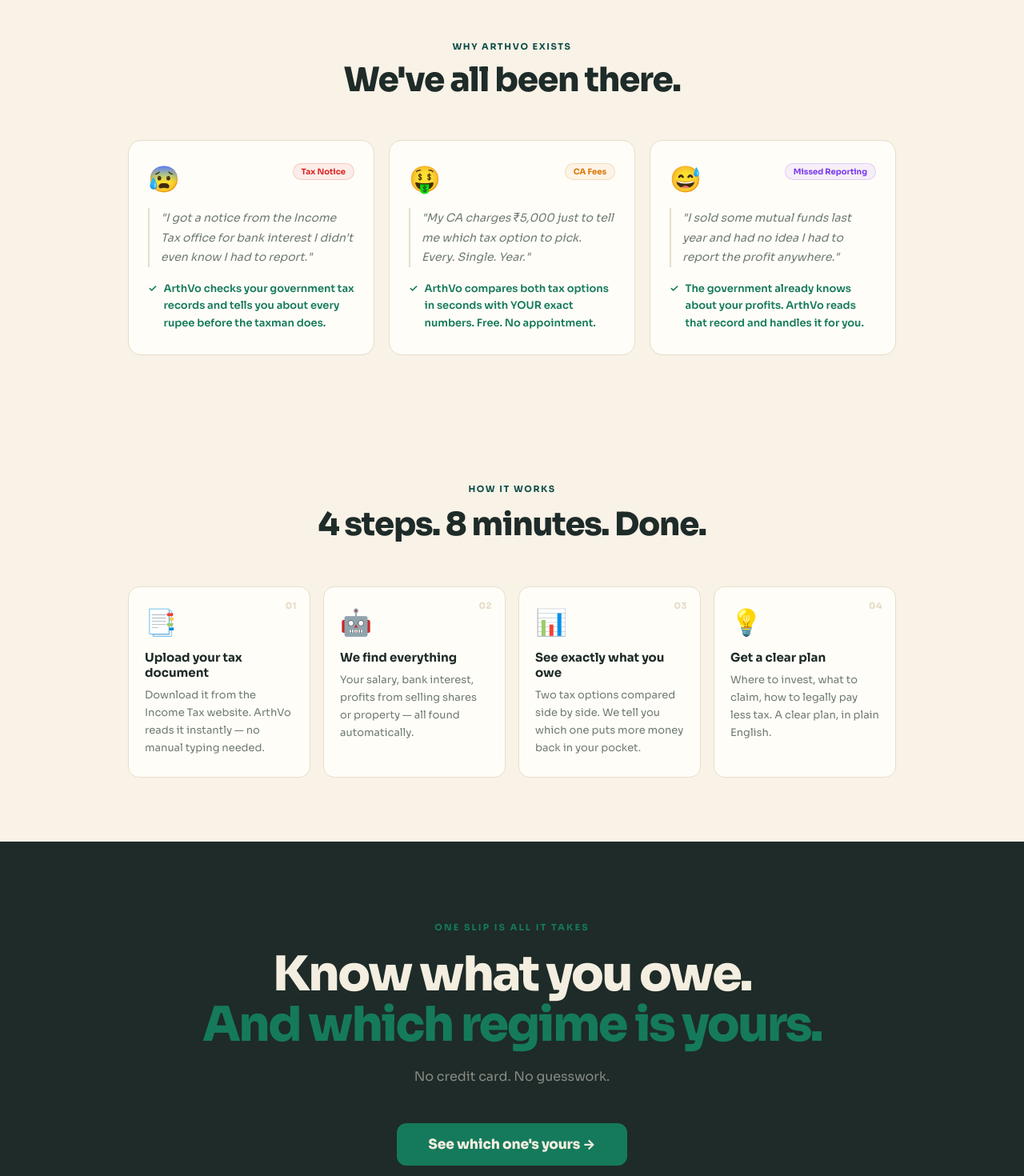
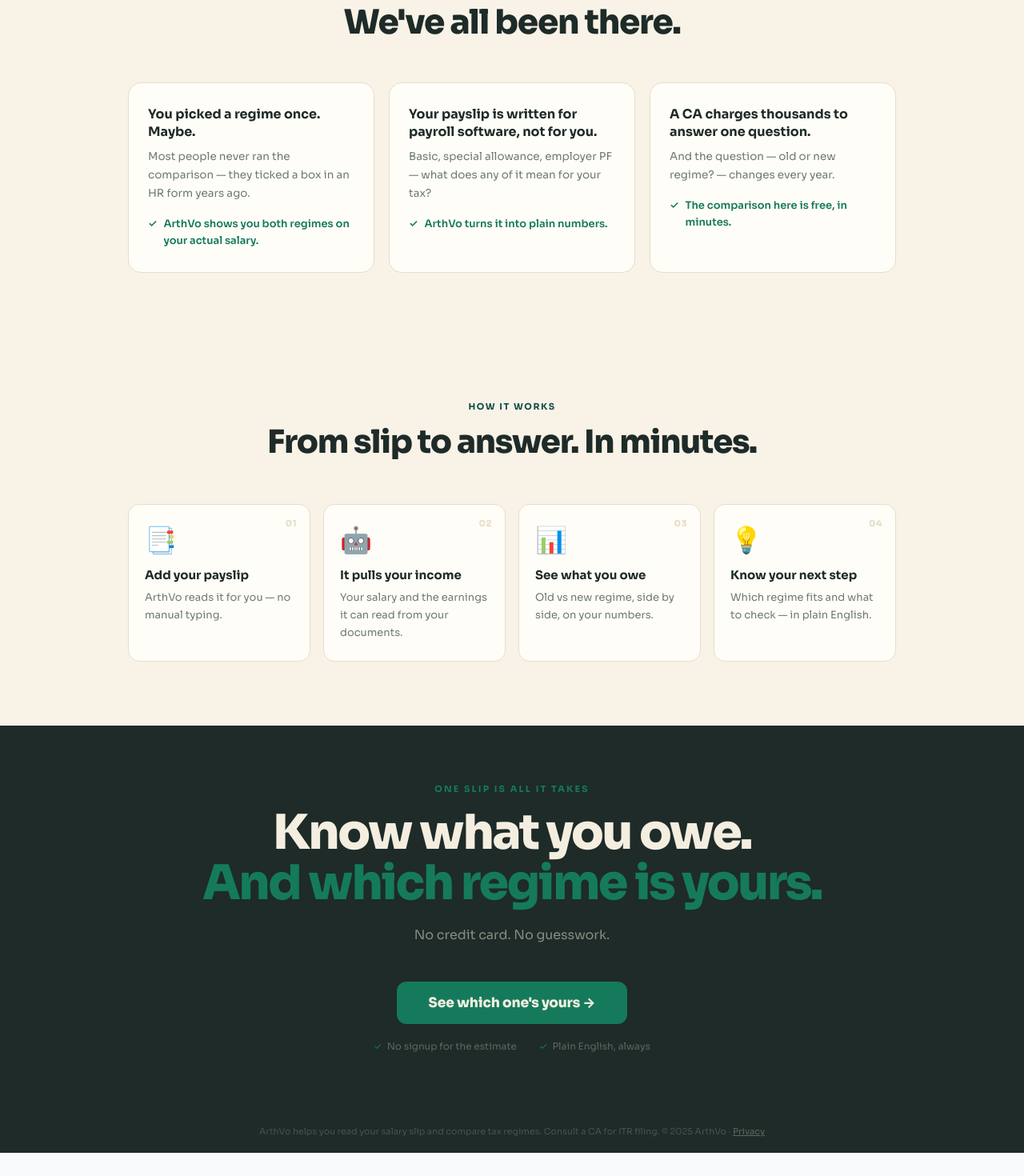
Before and after one commit to kartiktripathi29-design/arthsaathi, a Next.js app: page / in a window 1280 px wide. Shown: the part 1100-2570 px from the top of the page at 80% size. After the commit the page ends 2541 px from the top, so only its background shows below. Built offline with nearby package versions, Linux system fonts and the light colour scheme.

Commit message:
feat(landing): honest pain section and how-it-works, close spacing gaps, prune dead CSS
Co-Authored-By: Claude Opus 4.8 <noreply@anthropic.com>

```diff
--- a/src/app/page.tsx
+++ b/src/app/page.tsx
@@ -31,10 +31,8 @@ export default function LandingPage() {
         .pain-card{transition:transform 0.2s,box-shadow 0.2s}
         .pain-card:hover{transform:translateY(-4px);box-shadow:0 12px 40px rgba(14,77,71,0.1)}
         @keyframes fadeUp{from{opacity:0;transform:translateY(20px)}to{opacity:1;transform:translateY(0)}}
-        @keyframes wiggle{0%,100%{transform:rotate(-2deg)}50%{transform:rotate(2deg)}}
         .fu{animation:fadeUp 0.7s cubic-bezier(0.16,1,0.3,1) both}
         .d2{animation-delay:0.2s}.d3{animation-delay:0.35s}.d4{animation-delay:0.5s}
-        .wobble:hover{animation:wiggle 0.3s ease}
         .salary-input:focus{outline:none;border-color:var(--teal)!important;box-shadow:0 0 0 3px rgba(14,77,71,0.12)}
         .highlight{position:relative;display:inline-block}
         .highlight::after{content:'';position:absolute;bottom:4px;left:0;width:100%;height:6px;background:var(--tint);z-index:-1;border-radius:2px}
@@ -102,7 +100,7 @@ export default function LandingPage() {
       </div>
 
       {/* Demo */}
-      <div style={{ maxWidth:860, margin:'0 auto', padding:'8px 48px 56px' }}>
+      <div style={{ maxWidth:860, margin:'0 auto', padding:'8px 48px 24px' }}>
         <div style={{ textAlign:'center', marginBottom:16 }}>
           <span style={{ fontSize:10, color:T.faint, fontWeight:700, letterSpacing:'0.25em', textTransform:'uppercase' as const }}>See it in action</span>
         </div>
@@ -112,7 +110,7 @@ export default function LandingPage() {
       </div>
 
       {/* Pain section */}
-      <div style={{ padding:'80px 52px', background:T.paper }}>
+      <div style={{ padding:'40px 52px 80px', background:T.paper }}>
         <div style={{ maxWidth:960, margin:'0 auto' }}>
           <div style={{ textAlign:'center', marginBottom:52 }}>
             <div style={{ fontSize:11, color:T.teal, fontWeight:700, letterSpacing:'0.15em', textTransform:'uppercase' as const, marginBottom:12 }}>Why ArthVo exists</div>
@@ -124,35 +122,26 @@ export default function LandingPage() {
           <div style={{ display:'grid', gridTemplateColumns:'repeat(3,1fr)', gap:18 }}>
             {[
               {
-                emoji: '😰',
-                pain: '"I got a notice from the Income Tax office for bank interest I didn\'t even know I had to report."',
-                fix: 'ArthVo checks your government tax records and tells you about every rupee before the taxman does.',
-                tag: 'Tax Notice',
-                tagColor: '#DC2626',
+                statement: 'You picked a regime once. Maybe.',
+                body: 'Most people never ran the comparison — they ticked a box in an HR form years ago.',
+                answer: 'ArthVo shows you both regimes on your actual salary.',
               },
               {
-                emoji: '🤑',
-                pain: '"My CA charges ₹5,000 just to tell me which tax option to pick. Every. Single. Year."',
-                fix: 'ArthVo compares both tax options in seconds with YOUR exact numbers. Free. No appointment.',
-                tag: 'CA Fees',
-                tagColor: '#D97706',
+                statement: 'Your payslip is written for payroll software, not for you.',
+                body: 'Basic, special allowance, employer PF — what does any of it mean for your tax?',
+                answer: 'ArthVo turns it into plain numbers.',
               },
               {
-                emoji: '😅',
-                pain: '"I sold some mutual funds last year and had no idea I had to report the profit anywhere."',
-                fix: 'The government already knows about your profits. ArthVo reads that record and handles it for you.',
-                tag: 'Missed Reporting',
-                tagColor: '#7C3AED',
+                statement: 'A CA charges thousands to answer one question.',
+                body: 'And the question — old or new regime? — changes every year.',
+                answer: 'The comparison here is free, in minutes.',
               },
             ].map((p, i) => (
               <div key={i} className="pain-card" style={{ background:T.card, border:`1.5px solid ${T.hairline}`, borderRadius:16, padding:'28px 24px', cursor:'pointer' }}>
-                <div style={{ display:'flex', justifyContent:'space-between', alignItems:'flex-start', marginBottom:16 }}>
-                  <div style={{ fontSize:32 }} className="wobble">{p.emoji}</div>
-                  <span style={{ fontSize:10, fontWeight:700, color:p.tagColor, background:`${p.tagColor}12`, padding:'3px 10px', borderRadius:20, border:`1px solid ${p.tagColor}30` }}>{p.tag}</span>
-                </div>
-                <div style={{ fontSize:14, color:T.muted, fontStyle:'italic', marginBottom:16, lineHeight:1.75, paddingLeft:14, borderLeft:`2px solid ${T.hairline}` }}>{p.pain}</div>
-                <div style={{ fontSize:13, color:T.green, fontWeight:600, lineHeight:1.68, display:'flex', gap:8 }}>
-                  <span>✓</span><span>{p.fix}</span>
+                <div style={{ fontSize:16, fontWeight:700, color:T.ink, lineHeight:1.35, marginBottom:10 }}>{p.statement}</div>
+                <div style={{ fontSize:13.5, color:T.muted, lineHeight:1.7, marginBottom:16 }}>{p.body}</div>
+                <div style={{ fontSize:13, color:T.green, fontWeight:600, lineHeight:1.6, display:'flex', gap:8 }}>
+                  <span>✓</span><span>{p.answer}</span>
                 </div>
               </div>
             ))}
@@ -166,15 +155,15 @@ export default function LandingPage() {
           <div style={{ textAlign:'center', marginBottom:52 }}>
             <div style={{ fontSize:11, color:T.teal, fontWeight:700, letterSpacing:'0.15em', textTransform:'uppercase' as const, marginBottom:12 }}>How it works</div>
             <h2 style={{ fontSize:'clamp(24px,3.5vw,40px)', fontWeight:900, letterSpacing:'-0.03em', color:T.ink }}>
-              4 steps. 8 minutes. Done.
+              From slip to answer. In minutes.
             </h2>
           </div>
           <div style={{ display:'grid', gridTemplateColumns:'repeat(4,1fr)', gap:16 }}>
             {[
-              { num:'01', icon:'📑', title:'Upload your tax document', body:'Download it from the Income Tax website. ArthVo reads it instantly — no manual typing needed.' },
-              { num:'02', icon:'🤖', title:'We find everything', body:'Your salary, bank interest, profits from selling shares or property — all found automatically.' },
-              { num:'03', icon:'📊', title:'See exactly what you owe', body:'Two tax options compared side by side. We tell you which one puts more money back in your pocket.' },
-              { num:'04', icon:'💡', title:'Get a clear plan', body:'Where to invest, what to claim, how to legally pay less tax. A clear plan, in plain English.' },
+              { num:'01', icon:'📑', title:'Add your payslip', body:'ArthVo reads it for you — no manual typing.' },
+              { num:'02', icon:'🤖', title:'It pulls your income', body:'Your salary and the earnings it can read from your documents.' },
+              { num:'03', icon:'📊', title:'See what you owe', body:'Old vs new regime, side by side, on your numbers.' },
+              { num:'04', icon:'💡', title:'Know your next step', body:'Which regime fits and what to check — in plain English.' },
             ].map((s, i) => (
               <div key={i} style={{ background:T.card, border:`1.5px solid ${T.hairline}`, borderRadius:14, padding:'24px 20px', position:'relative' as const }}>
                 <div style={{ position:'absolute' as const, top:16, right:16, fontSize:11, fontWeight:900, color:T.hairline, letterSpacing:'0.05em' }}>{s.num}</div>
@@ -188,8 +177,8 @@ export default function LandingPage() {
       </div>
 
       {/* Final CTA — dark section: eyebrow/accents → green, headline → ivory, CTA button → green (teal would vanish on dark) */}
-      <div style={{ background:T.ink, padding:'100px 48px', textAlign:'center' }}>
-        <div style={{ fontSize:11, color:T.green, fontWeight:700, letterSpacing:'0.2em', marginBottom:20, textTransform:'uppercase' as const }}>
+      <div style={{ background:T.ink, padding:'72px 48px', textAlign:'center' }}>
+        <div style={{ fontSize:11, color:T.green, fontWeight:700, letterSpacing:'0.2em', marginBottom:16, textTransform:'uppercase' as const }}>
           One slip is all it takes
         </div>
         <h2 style={{ fontSize:'clamp(32px,5vw,60px)', fontWeight:900, letterSpacing:'-0.04em', color:T.ivory, lineHeight:1.05, marginBottom:20 }}>
@@ -205,7 +194,7 @@ export default function LandingPage() {
             See which one's yours →
           </Link>
         </div>
-        <div style={{ marginTop:24, display:'flex', justifyContent:'center', gap:28, flexWrap:'wrap' as const }}>
+        <div style={{ marginTop:20, display:'flex', justifyContent:'center', gap:28, flexWrap:'wrap' as const }}>
           {['No signup for the estimate', 'Plain English, always'].map(t => (
             <div key={t} style={{ fontSize:12, color:'rgba(244,238,224,0.3)', display:'flex', alignItems:'center', gap:6 }}>
               <span style={{ color:T.green }}>✓</span> {t}
```
